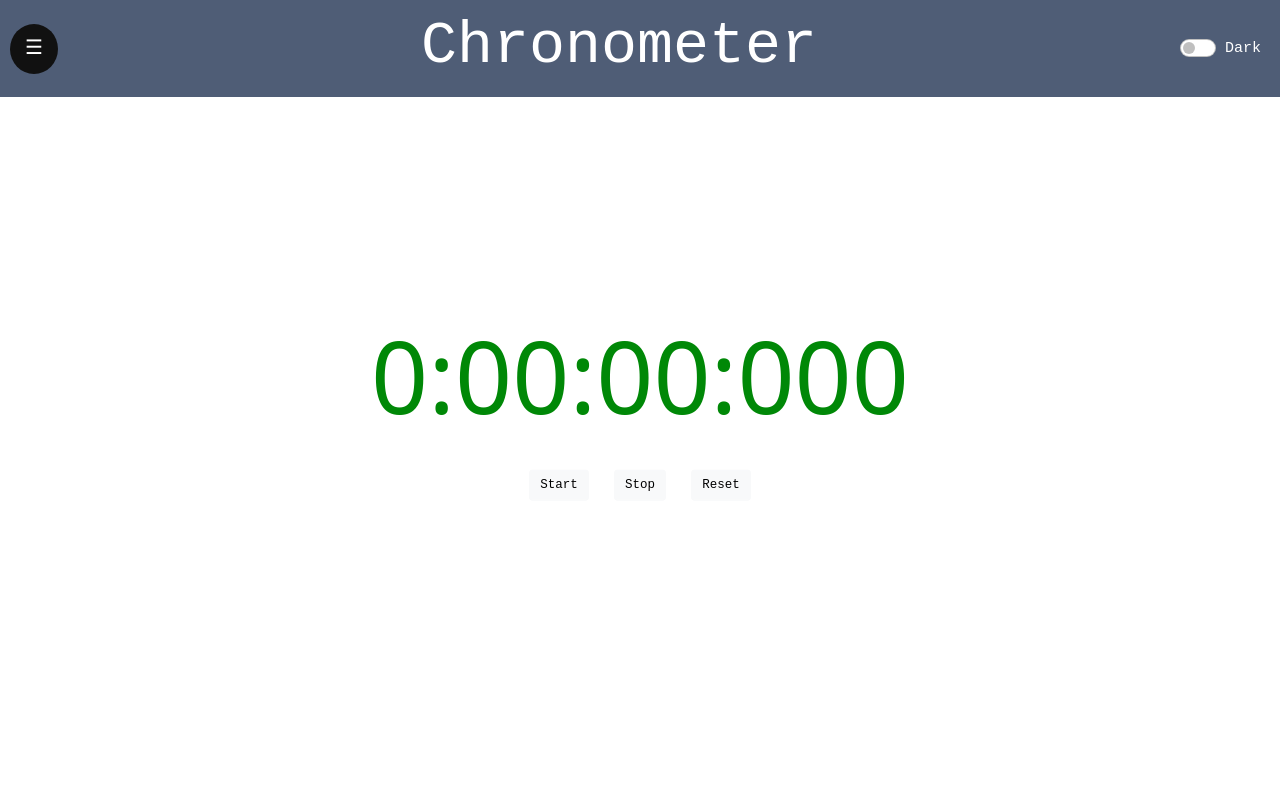
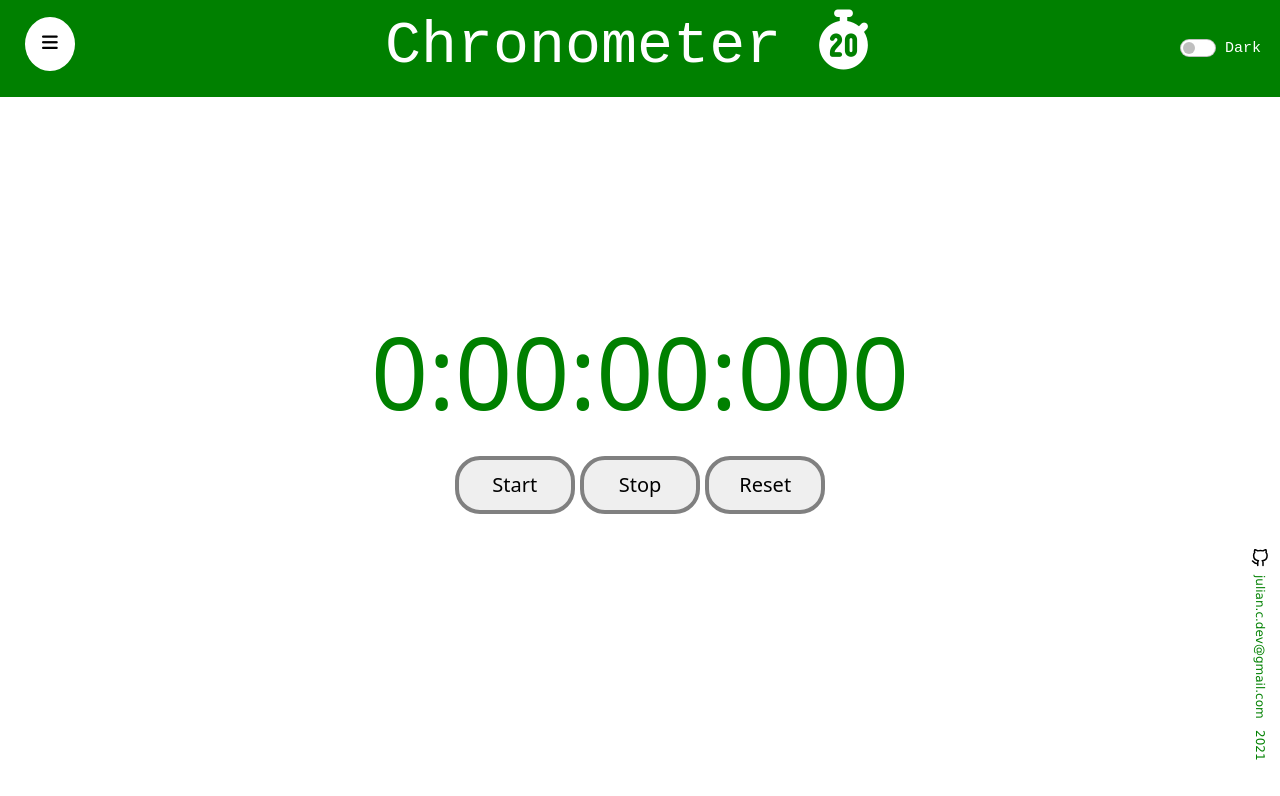
Before and after one commit to julian-c-dev/practice_JS_tool_chrono, a plain HTML site: page index.html in a window 1280 px wide. Drawn offline with nearby package versions, Linux system fonts and the light colour scheme.

Commit message:
New scss files, refactoring, sidecredits.

```diff
--- a/app/css/_settings.scss
+++ b/app/css/_00-settings.scss
@@ -1,3 +1,6 @@
 /* @fontface */
 /* Global variables */
 /* Color palette */
+:root {
+  --primary: green;
+}
--- a/app/css/_elements.scss
+++ b/app/css/_03-elements.scss
@@ -25,3 +25,11 @@ form {
 h1 {
   margin: 0;
 }
+
+ul {
+  list-style-type: none;
+  li {
+    padding: 0;
+    margin: 0;
+  }
+}
--- a/app/css/_objects.scss
+++ b/app/css/_04-objects.scss
@@ -29,11 +29,6 @@
 #chronoTime {
   font-size: 10rem;
   padding: 1rem;
-  color: rgb(0, 136, 7);
+  color: var(--primary);
   text-align: center;
 }
-
-.btn {
-  margin: 1rem;
-  font-family: "Courier New", Courier, monospace;
-}
--- a/app/css/_banner.scss
+++ b/app/css/_aa-banner.scss
@@ -1,7 +1,7 @@
 .banner {
   width: auto;
   text-align: center;
-  background-color: rgba($color: #233554, $alpha: 0.8);
+  background-color: var(--primary);
   background-size: cover;
   width: 100%;
   padding: 1rem;
@@ -13,11 +13,18 @@
   font-family: "Courier New", Courier, monospace;
 }
 
-.openbtn {
+.banner__icon {
+  background-color: white;
   border-radius: 50%;
+  border: none;
+  margin: 0 0 1rem 1.5rem;
+  padding: 1.7rem;
+  & .fas {
+    font-size: large;
+  }
 }
 
-.title {
+.banner__title {
   font-size: 6rem;
   font-family: "Courier New", Courier, monospace;
 }
--- /dev/null
+++ b/app/css/_ac-btns.scss
@@ -0,0 +1,9 @@
+.btns {
+  padding: 1rem;
+  width: 12rem;
+  border-radius: 25px;
+  border: 4px solid gray;
+  &:hover {
+    border: 4px solid var(--primary);
+  }
+}
--- /dev/null
+++ b/app/css/_ad-sidecredit.scss
@@ -0,0 +1,30 @@
+.credit__side {
+  width: 4rem;
+  position: fixed;
+  bottom: 2.5rem;
+  right: 1rem;
+  display: flex;
+  flex-direction: column;
+  align-items: center;
+  justify-content: center;
+  justify-items: center;
+}
+
+.credit__elements {
+  padding: 0.8rem 0;
+  font-size: 1.2rem;
+  font-family: Verdana, Geneva, Tahoma, sans-serif;
+  color: var(--primary);
+}
+
+.mailto {
+  writing-mode: vertical-lr;
+  &:link {
+    text-decoration: none;
+    color: var(--primary);
+  }
+}
+
+.credit__year {
+  padding: 0;
+}
--- a/app/css/import.scss
+++ b/app/css/import.scss
@@ -1,7 +1,9 @@
-@import "elements";
-@import "settings";
-@import "tools";
-@import "generic";
-@import "objects";
-@import "banner";
-@import "sidebar";
+@import "00-settings";
+@import "01-tools";
+@import "02-generic";
+@import "03-elements";
+@import "04-objects";
+@import "aa-banner";
+@import "ab-sidebar";
+@import "ac-btns";
+@import "ad-sidecredit";
--- a/app/js/main.js
+++ b/app/js/main.js
@@ -32,12 +32,14 @@ function chrono() {
     hr + ":" + min + ":" + sec + ":" + msec;
   timerID = setTimeout("chrono()", 10);
 }
+
+// Chrono Behaviour btns
 function chronoStart() {
   document.chronoForm.reset.onclick = chronoReset;
   start = new Date();
   chrono();
 }
-function chronoContinue() {
+function chronoResume() {
   document.chronoForm.reset.onclick = chronoReset;
   start = new Date() - diff;
   start = new Date(start);
@@ -53,7 +55,7 @@ function chronoStopReset() {
 }
 
 function chronoStop() {
-  document.chronoForm.start.onclick = chronoContinue;
+  document.chronoForm.start.onclick = chronoResume;
   clearTimeout(timerID);
   if (screen.innerHTML !== "0:00:00:000") valueStartBtn.value = "Resume";
 }
--- a/index.html
+++ b/index.html
@@ -6,6 +6,10 @@
     <meta name="viewport" content="width=device-width, initial-scale=1.0" />
     <title>Chronometer</title>
     <link rel="stylesheet" href="/app/css/import.css" />
+    <script
+      src="https://kit.fontawesome.com/804d1be908.js"
+      crossorigin="anonymous"
+    ></script>
     <link
       href="https://cdn.jsdelivr.net/npm/bootstrap@5.0.2/dist/css/bootstrap.min.css"
       rel="stylesheet"
@@ -15,9 +19,13 @@
   </head>
   <body>
     <header class="banner">
-      <button class="openbtn" onclick="openNav()">☰</button>
-      <h1 class="title">Chronometer</h1>
-      <div class="form-check form-switch">
+      <button class="banner__icon" onclick="openNav()">
+        <i class="fas fa-bars"></i>
+      </button>
+      <h1 class="banner__title">
+        Chronometer <i class="fas fa-stopwatch-20"></i>
+      </h1>
+      <div class="form-check form-switch banner__switch">
         <label class="form-check-label" for="flexSwitchCheckDefault"
           >Dark&nbsp;
         </label>
@@ -27,27 +35,75 @@
           id="flexSwitchCheckDefault"
         />
       </div>
+
     </header>
+    <div class="credit__side" orientation="rigth">
+      <ul>
+        <li>
+          <a
+            class="credit__elements"
+            href="https://github.com/julian-c-dev/web_project--Productivity_wallpapers"
+            aria-label="GitHub"
+            target="_blank"
+            rel="noopener noreferrer"
+            ><svg
+              xmlns="http://www.w3.org/2000/svg"
+              role="img"
+              viewBox="0 0 24 24"
+              fill="none"
+              stroke="black"
+              stroke-width="2"
+              stroke-linecap="round"
+              stroke-linejoin="round"
+              class="feather feather-github"
+            >
+              <title>GitHub</title>
+              <path
+                d="M9 19c-5 1.5-5-2.5-7-3m14 6v-3.87a3.37 3.37 0 0 0-.94-2.61c3.14-.35 6.44-1.54 6.44-7A5.44 5.44 0 0 0 20 4.77 5.07 5.07 0 0 0 19.91 1S18.73.65 16 2.48a13.38 13.38 0 0 0-7 0C6.27.65 5.09 1 5.09 1A5.07 5.07 0 0 0 5 4.77a5.44 5.44 0 0 0-1.5 3.78c0 5.42 3.3 6.61 6.44 7A3.37 3.37 0 0 0 9 18.13V22"
+              ></path>
+            </svg>
+          </a>
+        </li>
+        <li>
+          <a
+            class="mailto credit__elements"
+            href="mailto:julian.c.dev@gmail.com"
+            >julian.c.dev@gmail.com</a
+          >
+        </li>
+        <li>
+          <span class="mailto credit__elements credit__year">2021</span>
+        </li>
+      </ul>
+      <div id="mySidebar" class="sidebar">
+        <a href="javascript:void(0)" class="closebtn" onclick="closeNav()">×</a>
+        <a href="#">About</a>
+        <a href="#">Services</a>
+        <a href="#">Clients</a>
+        <a href="#">Contact</a>
+      </div>
+
+    </div>
     <div id="main">
       <div class="chrono">
         <div id="chronoTime">0:00:00:000</div>
         <form name="chronoForm">
           <input
-            class="btn btn-light btn-lg"
+            class="btns"
             type="button"
             name="start"
             value="Start"
             onClick="chronoStart()"
           />
           <input
-            class="btn btn-light btn-lg"
+            class="btns"
             type="button"
             name="stop"
             value="Stop"
             onClick="chronoStop()"
           />
           <input
-            class="btn btn-light btn-lg"
+            class="btns"
             type="button"
             name="reset"
             value="Reset"
@@ -55,14 +111,8 @@
           />
         </form>
       </div>
-    </div>
-    <div id="mySidebar" class="sidebar">
-      <a href="javascript:void(0)" class="closebtn" onclick="closeNav()">×</a>
-      <a href="#">About</a>
-      <a href="#">Services</a>
-      <a href="#">Clients</a>
-      <a href="#">Contact</a>
-    </div>
+
+
 
     <script src="/app/js/main.js"></script>
   </body>
```
Also changed, not shown: app/css/_01-tools.scss (renamed from app/css/_tools.scss), app/css/_02-generic.scss (renamed from app/css/_generic.scss), app/css/_ab-sidebar.scss (renamed from app/css/_sidebar.scss), app/css/import.css, 1 other file.
